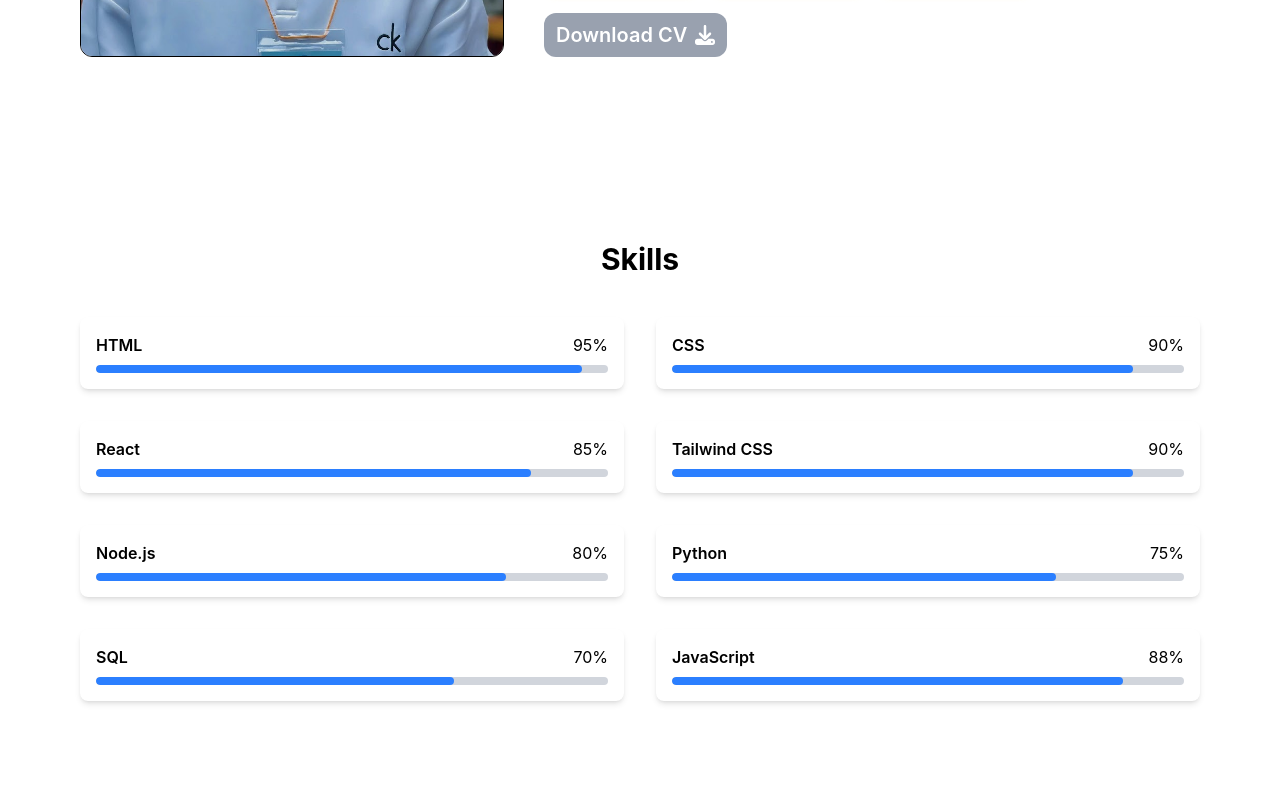
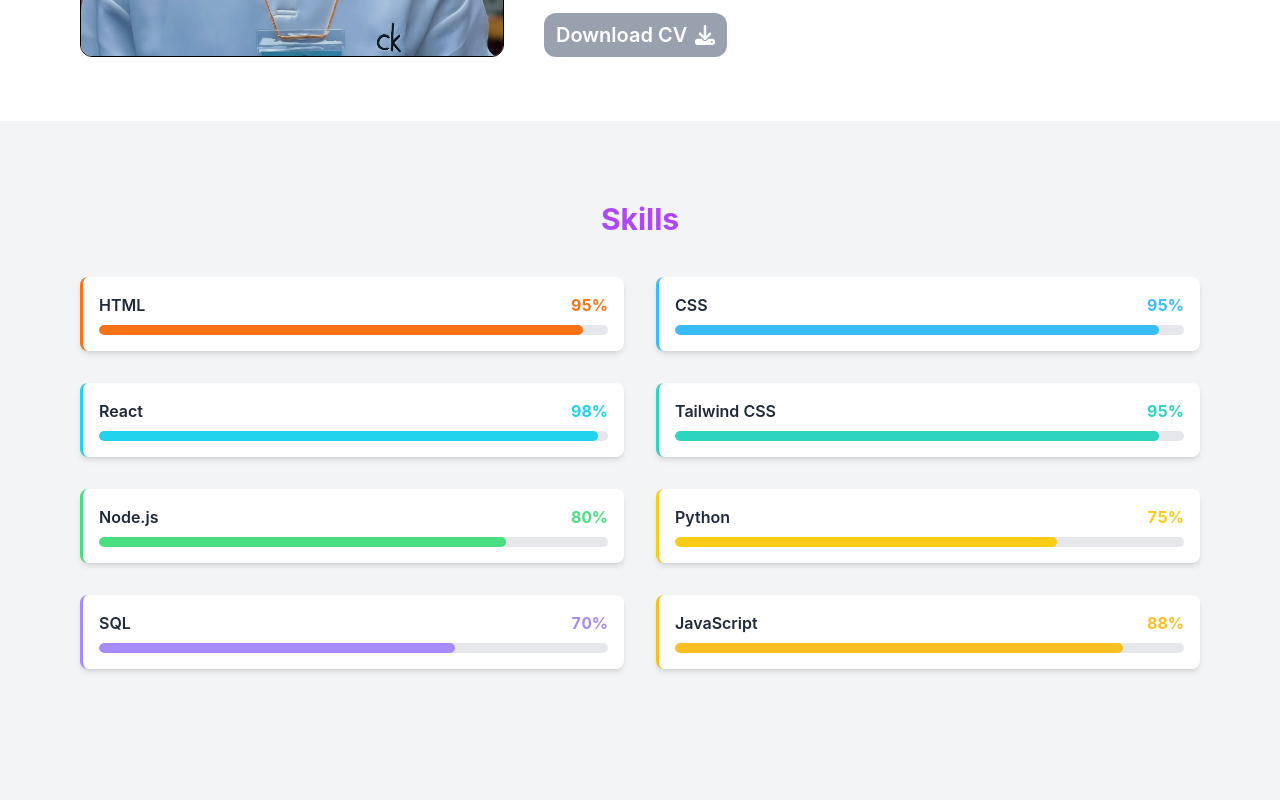
Before and after one commit to sudeepzadav/portfolio, a React (Vite) app: page / in a window 1280 px wide. Shown: the part 2020-2820 px from the top of the page. Built offline with nearby package versions, Linux system fonts and the light colour scheme.

Commit message:
skills updated

```diff
--- a/package.json
+++ b/package.json
@@ -12,6 +12,7 @@
   "dependencies": {
     "@tailwindcss/vite": "^4.2.4",
     "framer-motion": "^12.40.0",
+    "motion": "^12.40.0",
     "react": "^19.2.4",
     "react-dom": "^19.2.4",
     "react-icons": "^5.6.0",
--- a/src/Components/Skills/Skills.tsx
+++ b/src/Components/Skills/Skills.tsx
@@ -1,103 +1,126 @@
+import { useEffect, useRef, useState } from "react";
+
+const skillsData = [
+  { name: "HTML",         percent: 95, color: "#f97316" },
+  { name: "CSS",          percent: 95, color: "#38bdf8" },
+  { name: "React",        percent: 98, color: "#22d3ee" },
+  { name: "Tailwind CSS", percent: 95, color: "#2dd4bf" },
+  { name: "Node.js",      percent: 80, color: "#4ade80" },
+  { name: "Python",       percent: 75, color: "#facc15" },
+  { name: "SQL",          percent: 70, color: "#a78bfa" },
+  { name: "JavaScript",   percent: 88, color: "#fbbf24" },
+];
+
+interface SkillBarProps {
+  name: string;
+  percent: number;
+  color: string;
+  animate: boolean;
+  index: number;
+}
+
+const SkillBar = ({ name, percent, color, animate, index }: SkillBarProps) => {
+  const [displayCount, setDisplayCount] = useState(0);
+  const [barWidth, setBarWidth] = useState(0);
+
+  useEffect(() => {
+    if (!animate) return;
+    const delay = index * 100;
+    const countTimer = setTimeout(() => {
+      const duration = 1500;
+      const startTime = performance.now();
+      const tick = (now: number) => {
+        const elapsed = now - startTime;
+        const progress = Math.min(elapsed / duration, 1);
+        const eased = 1 - Math.pow(1 - progress, 4);
+        setDisplayCount(Math.floor(eased * percent));
+        setBarWidth(eased * percent);
+        if (progress < 1) requestAnimationFrame(tick);
+      };
+      requestAnimationFrame(tick);
+    }, delay);
+    return () => clearTimeout(countTimer);
+  }, [animate, percent, index]);
+
+  return (
+    <div
+      className="p-4 rounded-lg shadow-md bg-white dark:bg-[#0f172a]"
+      style={{
+        opacity: animate ? 1 : 0,
+        transform: animate ? "translateY(0px)" : "translateY(30px)",
+        transition: `opacity 0.5s ease ${index * 100}ms, transform 0.5s ease ${index * 100}ms`,
+        borderLeft: `3px solid ${color}`,
+        // light: subtle tinted border, dark: glowing border
+      }}
+    >
+      <div className="flex justify-between mb-2">
+        <span className="font-semibold text-gray-800 dark:text-white">{name}</span>
+        <span className="tabular-nums font-bold" style={{ color }}>
+          {displayCount}%
+        </span>
+      </div>
+      {/* Track */}
+      <div className="w-full rounded-full h-2.5 overflow-hidden bg-gray-200 dark:bg-[#1e293b]">
+        <div
+          className="h-2.5 rounded-full"
+          style={{
+            width: `${barWidth}%`,
+            backgroundColor: color,
+            transition: "none",
+          }}
+        />
+      </div>
+    </div>
+  );
+};
+
 const Skills = () => {
+  const [animate, setAnimate] = useState(false);
+  const sectionRef = useRef<HTMLDivElement>(null);
+
+  useEffect(() => {
+    const node = sectionRef.current;
+    if (!node) return;
+    const observer = new IntersectionObserver(
+      ([entry]) => {
+        if (entry.isIntersecting) {
+          setTimeout(() => setAnimate(true), 100);
+          observer.disconnect();
+        }
+      },
+      { threshold: 0.1 }
+    );
+    observer.observe(node);
+    return () => observer.disconnect();
+  }, []);
+
   return (
-    <div className="py-30 px-4 sm:px-6 md:px-10 lg:px-20 dark:bg-gray-900 dark:text-white h-180 ">
+    <div
+      ref={sectionRef}
+      className="py-20 px-4 sm:px-6 md:px-10 lg:px-20 h-180 bg-gray-100 dark:bg-gray-900"
+    >
+      <div className="text-center mb-10">
+        <span
+        className="text-2xl sm:text-3xl font-bold text-center mb-10 text-purple-500 hover:cursor-pointer hover:underline"
+        style={{
+          opacity: animate ? 1 : 0,
+          transform: animate ? "translateY(0px)" : "translateY(-20px)",
+          transition: "opacity 0.6s ease, transform 0.6s ease",
+        }}
+      >
+        Skills
+      </span>
+      </div>
 
-      {/* Title */}
-      <h2 className="text-2xl sm:text-3xl font-bold text-center mb-10">
-        Skills
-      </h2>
-
-      {/* Grid */}
       <div className="grid grid-cols-1 sm:grid-cols-2 gap-6 md:gap-8">
-
-        {/* HTML */}
-        <div className="p-4 rounded-lg bg-white dark:bg-gray-800 shadow-md">
-          <div className="flex justify-between mb-2">
-            <span className="font-semibold">HTML</span>
-            <span>95%</span>
-          </div>
-          <div className="w-full bg-gray-300 dark:bg-gray-700 rounded-full h-2 overflow-hidden">
-            <div className="bg-blue-500 h-2 rounded-full w-[95%]"></div>
-          </div>
-        </div>
-
-        {/* CSS */}
-        <div className="p-4 rounded-lg bg-white dark:bg-gray-800 shadow-md">
-          <div className="flex justify-between mb-2">
-            <span className="font-semibold">CSS</span>
-            <span>90%</span>
-          </div>
-          <div className="w-full bg-gray-300 dark:bg-gray-700 rounded-full h-2 overflow-hidden">
-            <div className="bg-blue-500 h-2 rounded-full w-[90%]"></div>
-          </div>
-        </div>
-
-        {/* React */}
-        <div className="p-4 rounded-lg bg-white dark:bg-gray-800 shadow-md">
-          <div className="flex justify-between mb-2">
-            <span className="font-semibold">React</span>
-            <span>85%</span>
-          </div>
-          <div className="w-full bg-gray-300 dark:bg-gray-700 rounded-full h-2 overflow-hidden">
-            <div className="bg-blue-500 h-2 rounded-full w-[85%]"></div>
-          </div>
-        </div>
-
-        {/* Tailwind CSS */}
-        <div className="p-4 rounded-lg bg-white dark:bg-gray-800 shadow-md">
-          <div className="flex justify-between mb-2">
-            <span className="font-semibold">Tailwind CSS</span>
-            <span>90%</span>
-          </div>
-          <div className="w-full bg-gray-300 dark:bg-gray-700 rounded-full h-2 overflow-hidden">
-            <div className="bg-blue-500 h-2 rounded-full w-[90%]"></div>
-          </div>
-        </div>
-
-        {/* Node.js */}
-        <div className="p-4 rounded-lg bg-white dark:bg-gray-800 shadow-md">
-          <div className="flex justify-between mb-2">
-            <span className="font-semibold">Node.js</span>
-            <span>80%</span>
-          </div>
-          <div className="w-full bg-gray-300 dark:bg-gray-700 rounded-full h-2 overflow-hidden">
-            <div className="bg-blue-500 h-2 rounded-full w-[80%]"></div>
-          </div>
-        </div>
-
-        {/* Python */}
-        <div className="p-4 rounded-lg bg-white dark:bg-gray-800 shadow-md">
-          <div className="flex justify-between mb-2">
-            <span className="font-semibold">Python</span>
-            <span>75%</span>
-          </div>
-          <div className="w-full bg-gray-300 dark:bg-gray-700 rounded-full h-2 overflow-hidden">
-            <div className="bg-blue-500 h-2 rounded-full w-[75%]"></div>
-          </div>
-        </div>
-
-        {/* SQL */}
-        <div className="p-4 rounded-lg bg-white dark:bg-gray-800 shadow-md">
-          <div className="flex justify-between mb-2">
-            <span className="font-semibold">SQL</span>
-            <span>70%</span>
-          </div>
-          <div className="w-full bg-gray-300 dark:bg-gray-700 rounded-full h-2 overflow-hidden">
-            <div className="bg-blue-500 h-2 rounded-full w-[70%]"></div>
-          </div>
-        </div>
-
-        {/* JavaScript */}
-        <div className="p-4 rounded-lg bg-white dark:bg-gray-800 shadow-md">
-          <div className="flex justify-between mb-2">
-            <span className="font-semibold">JavaScript</span>
-            <span>88%</span>
-          </div>
-          <div className="w-full bg-gray-300 dark:bg-gray-700 rounded-full h-2 overflow-hidden">
-            <div className="bg-blue-500 h-2 rounded-full w-[88%]"></div>
-          </div>
-        </div>
-
+        {skillsData.map((skill, index) => (
+          <SkillBar
+            key={skill.name}
+            {...skill}
+            animate={animate}
+            index={index}
+          />
+        ))}
       </div>
     </div>
   );
```
Also changed, not shown: 1 other file (tests, documents, lock files or other folders).
